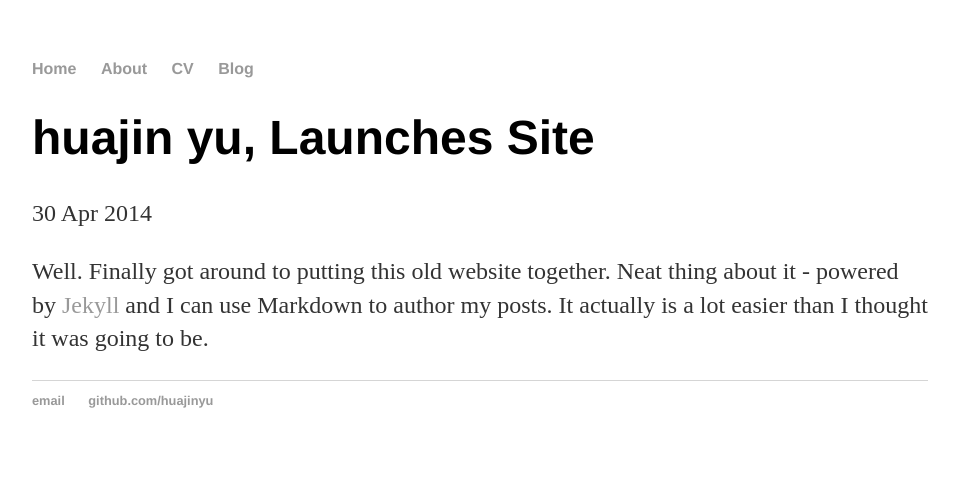
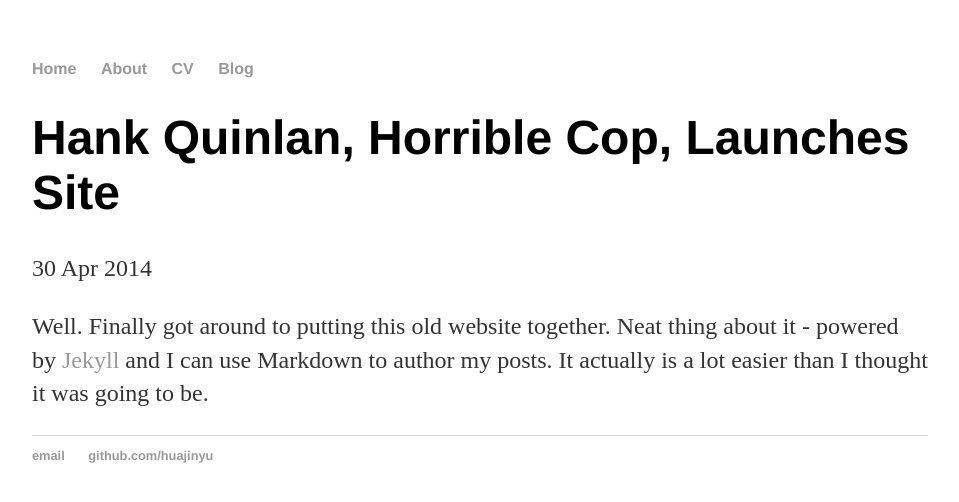
Before and after one commit to HuajinYu/Huajin.github.io, a Jekyll site: the page built from _posts/2014-04-30-hank-quinlan-site-launched.md, in a window 1280 px wide. Shown: the top 502 px of the page, without its empty margins (160-1119 px from the left). Built offline with Jekyll 4.4.1, drawn with Linux system fonts in a browser that asks for light colours.

Commit message:
Update and rename 2019-03-15-huajin-yu-site-launched.md to 2014-04-30-hank-quinlan-site-launched.md

```diff
--- a/_posts/2019-03-15-huajin-yu-site-launched.md
+++ b/_posts/2014-04-30-hank-quinlan-site-launched.md
@@ -1,6 +1,6 @@
 ---
 layout: post
-title: "huajin yu, Launches Site"
+title: "Hank Quinlan, Horrible Cop, Launches Site"
 date: 2014-04-30
 ---
 
```
